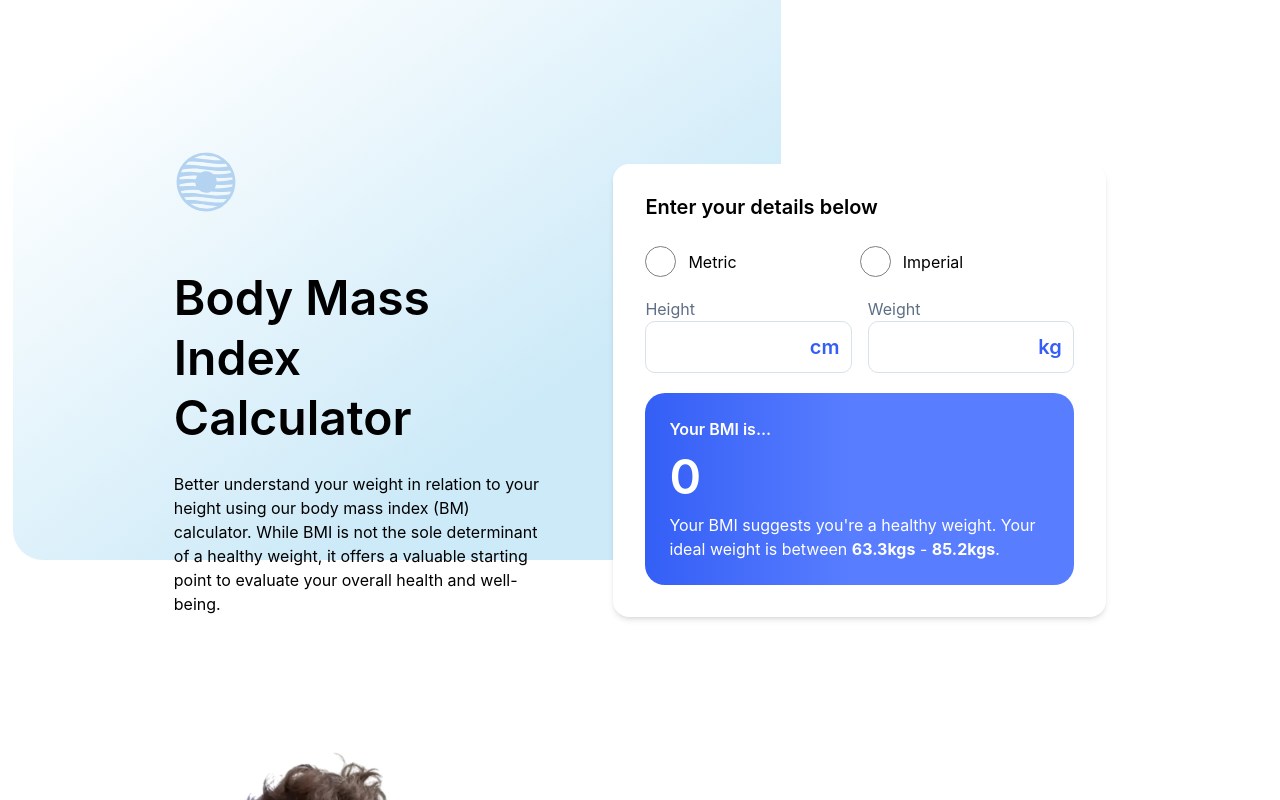
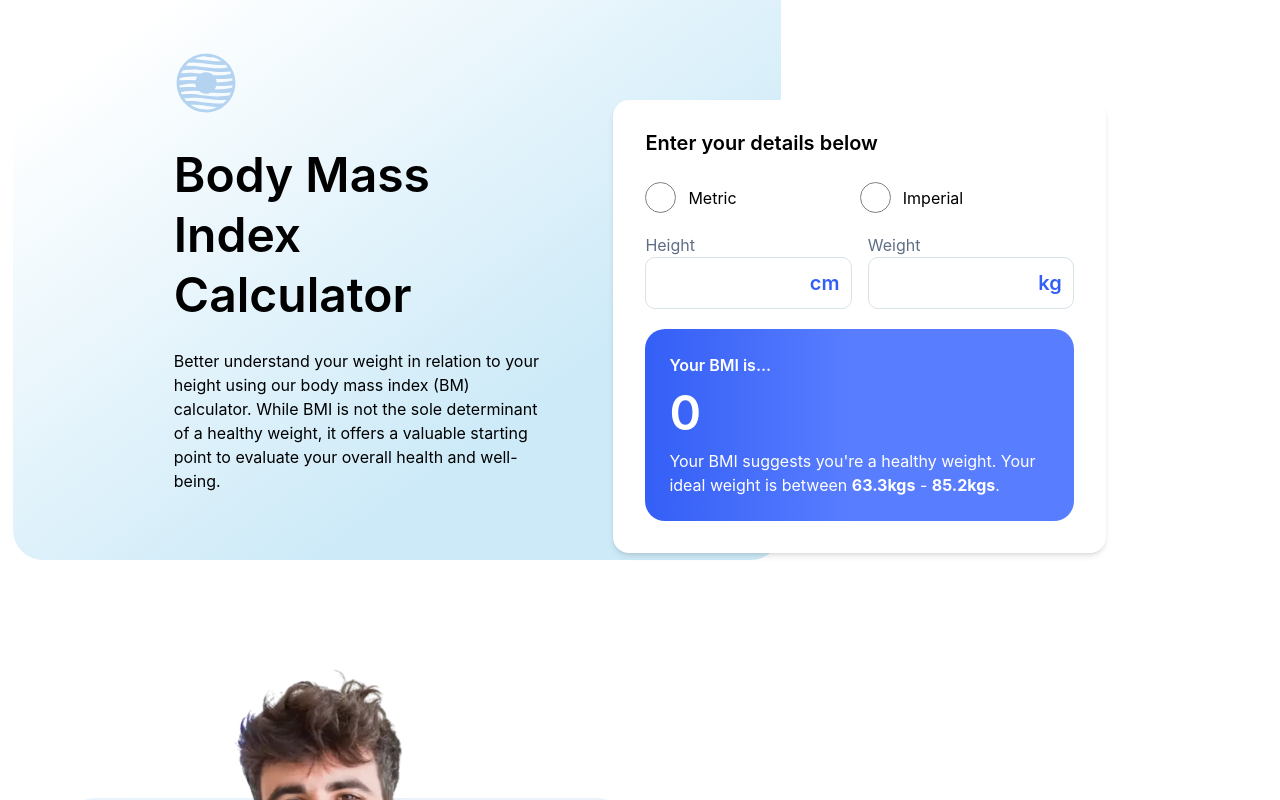
Before and after one commit to MargaritaBusyginaCa/bmi, a Vue app: page / in a window 1280 px wide. Shown: the top 800 px of the page. Built offline with nearby package versions, Linux system fonts and the light colour scheme.

Commit message:
fix logo position

```diff
--- a/src/sections/Main.vue
+++ b/src/sections/Main.vue
@@ -2,19 +2,20 @@
 import BMICard from "../components/BMICard.vue";
 </script>
 <template>
-  <section class="lg:py-[80px]">
+  <section class="lg:py-[100px]">
     <div
       class="bgr-rectangle w-full h-full md:h-[80%] lg:w-[60%] lg:h-[70%]"
     ></div>
 
-    <div class="px-[24px] lg:flex justify-center gap-[70px] items-baseline">
-      <div class="md:w-3/4 text-center m-auto lg:text-left lg:m-0 basis-[30%]">
+    <div class="px-[24px] lg:flex justify-center gap-[70px] items-center">
+      <div
+        class="md:w-3/4 text-center m-auto lg:text-left lg:m-0 basis-[30%] relative"
+      >
         <div
-          class="pt-[32px] px-[24px] flex justify-center lg:justify-start lg:px-0 lg:pt-[70px] lg:pb-[30px]"
+          class="flex justify-center py-7 lg:absolute top-[-70px] left-0 lg:py-0"
         >
           <img src="/images/logo.svg" alt="logo" />
         </div>
-
         <h1 class="text-[48px] font-semibold leading-tight my-[24px]">
           Body Mass Index Calculator
         </h1>
```
